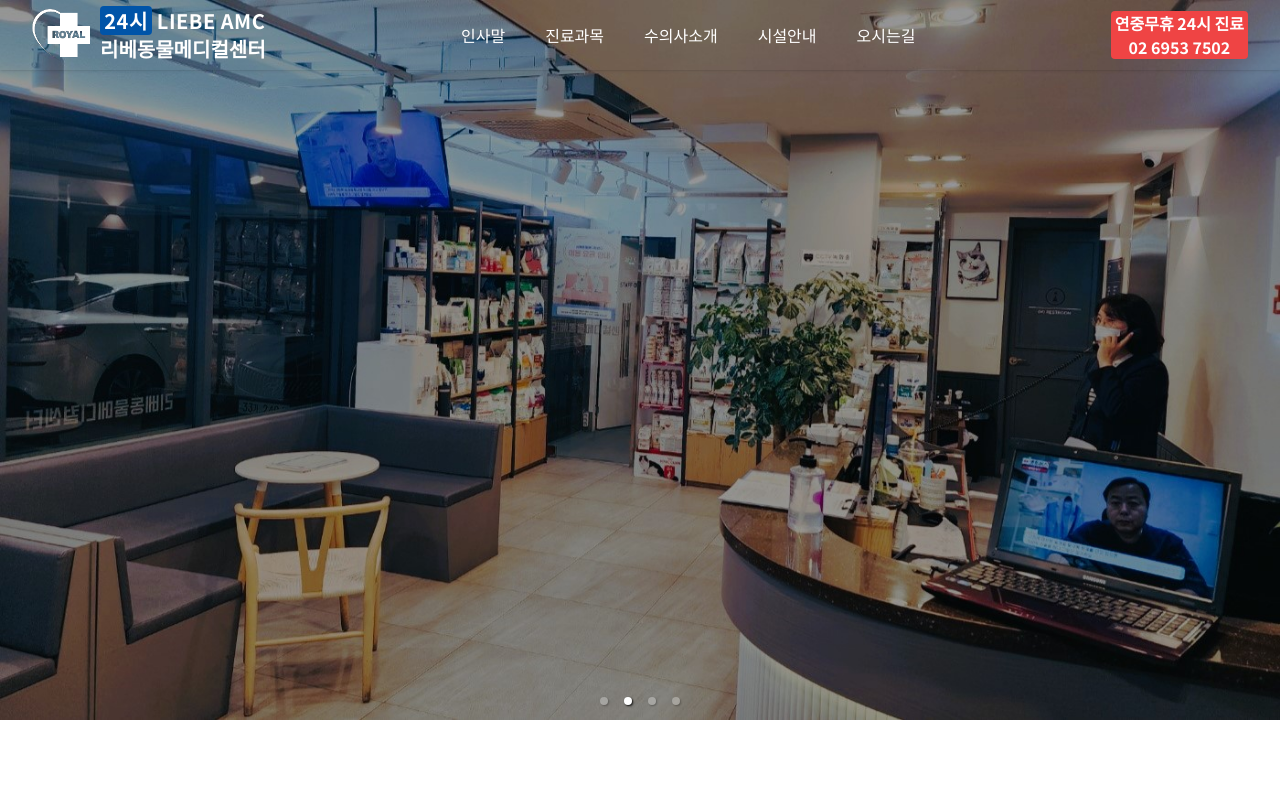
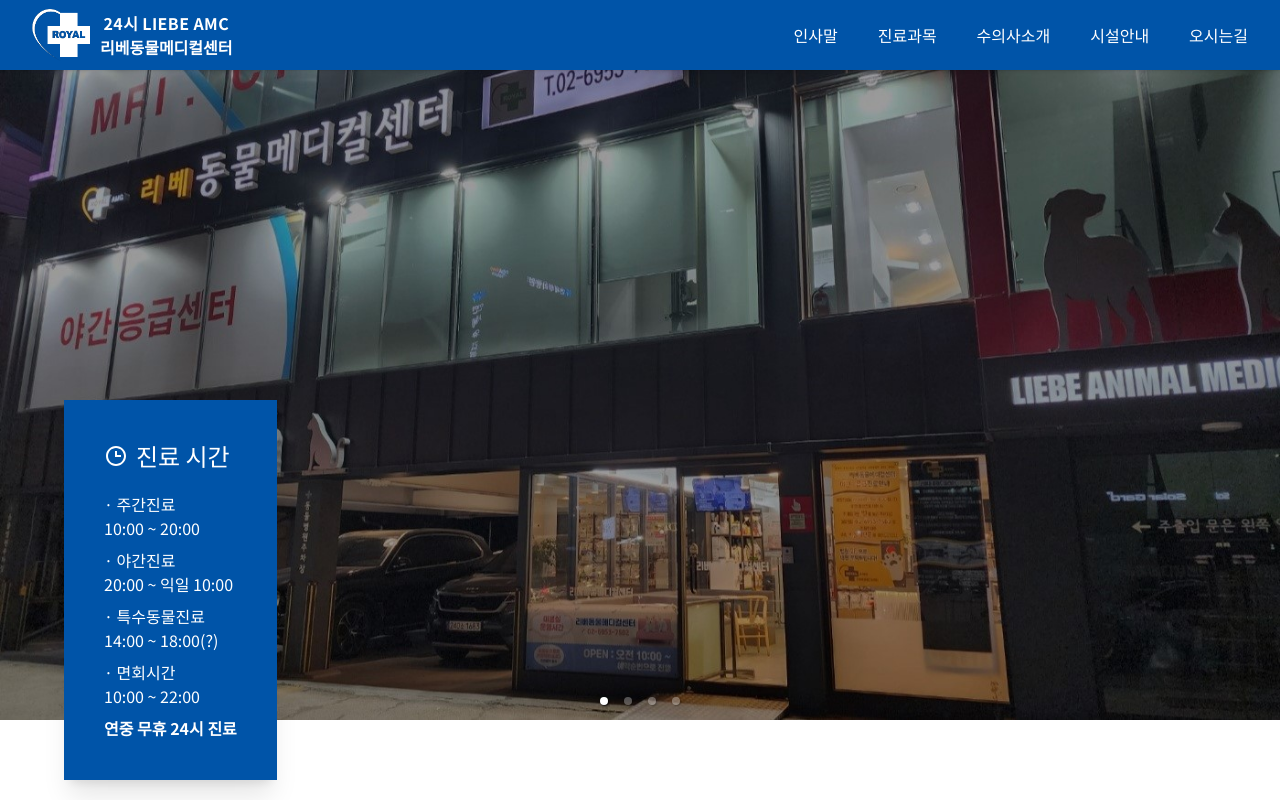
Before and after one commit to howooking/liebe-web, a Next.js app: page / in a window 1280 px wide. Shown: the top 800 px of the page. Built offline with nearby package versions, Linux system fonts and the light colour scheme.

Commit message:
section_hero.2
time info

```diff
--- a/package.json
+++ b/package.json
@@ -22,6 +22,7 @@
     "postcss": "8.4.23",
     "react": "18.2.0",
     "react-dom": "18.2.0",
+    "react-icons": "^4.8.0",
     "react-responsive-carousel": "^3.2.23",
     "tailwind-merge": "^1.12.0",
     "tailwindcss": "3.3.2",
--- a/src/app/layout.tsx
+++ b/src/app/layout.tsx
@@ -23,7 +23,6 @@
       <body className={notoSansKR.className}>
         <Navbar />
         {children}
-        <Footer />
       </body>
     </html>
   );
--- a/src/app/page.tsx
+++ b/src/app/page.tsx
@@ -1,19 +1,19 @@
-import Carousel from '@/sections/carousel';
 import Salute from '@/sections/salute';
 import Subjects from '@/sections/subjects';
 import Staff from '@/sections/staff';
 import Facility from '@/sections/facility';
-import Map from '@/sections/map';
+import MapAndFooter from '@/sections/mapAndFooter';
+import Hero from '@/sections/hero';
 
 export default function Home() {
   return (
     <main>
-      <Carousel />
+      <Hero />
       <Salute />
       <Subjects />
       <Staff />
       <Facility />
-      <Map />
+      <MapAndFooter />
     </main>
   );
 }
--- a/src/components/footer.tsx
+++ b/src/components/footer.tsx
@@ -1,9 +1,15 @@
-// 마지막에 snap으로 인해서 강제로 바로 위 섹션으로 보임
-// 바로 위 섹션하고 합쳐야할듯
+import Image from 'next/image';
+import Container from './container';
+
 export default function Footer() {
   return (
-    <div className="bg-transparent w-full h-[50px] shadow text-center">
-      Footer
+    <div className="bg-slate-800">
+      <Container>
+        <div className="flex items-center gap-2">
+          <Image src="/logo.png" alt="logo" width={60} height={60} />
+          <h2 className="text-white font-bold">리베동물메디컬센터</h2>
+        </div>
+      </Container>
     </div>
   );
 }
--- a/src/components/navbar.tsx
+++ b/src/components/navbar.tsx
@@ -29,15 +29,17 @@
 
 export default function Navbar() {
   const [navbarStyle, setNavbarStyle] = useState('transparent');
+  const [isScrolled, setIsScrolled] = useState(false);
 
   useEffect(() => {
     const handleScroll = () => {
       if (window.scrollY > 50) {
-        setNavbarStyle('#222');
+        setIsScrolled(true);
       } else {
-        setNavbarStyle('transparent');
+        setIsScrolled(false);
       }
     };
+
     window.addEventListener('scroll', handleScroll);
     return () => {
       window.removeEventListener('scroll', handleScroll);
@@ -46,22 +48,17 @@
 
   return (
     <header
-      className="fixed w-full h-[70px] shadow z-50 flex items-center"
-      style={{
-        backgroundColor: navbarStyle,
-        transition: 'background-color 500ms ease',
-      }}
+      className={`fixed w-full h-[70px] select-none shadow z-50 flex items-center hover:bg-accent transition-colors duration-300 ${
+        isScrolled ? 'bg-accent' : 'transparent'
+      }`}
     >
       <Container>
         <div className="flex justify-between items-center">
           {/* 로고 */}
-          <a className="flex items-center gap-2" href="/#carousel">
+          <a className="flex items-center gap-2" href="/#hero">
             <Image src="/logo.png" alt="logo" width={60} height={60} />
-            <div className="flex flex-col text-xl font-bold items-center">
-              <h2 className="text-white tracking-wide">
-                <span className="bg-accent px-1 rounded-sm">24시</span> LIEBE
-                AMC
-              </h2>
+            <div className="flex flex-col font-bold items-center">
+              <h2 className="text-white tracking-wide">24시 LIEBE AMC</h2>
               <h1 className="text-white">리베동물메디컬센터</h1>
             </div>
           </a>
@@ -73,7 +70,7 @@
                 <li key={item.label}>
                   <a
                     href={item.href}
-                    className="hover:text-accent hover:font-bold transition duration-200"
+                    className="hover:font-bold transition duration-200"
                   >
                     {item.label}
                   </a>
@@ -83,10 +80,10 @@
           </nav>
 
           {/* 시간 & 전화 */}
-          <div className="text-white font-bold flex flex-col items-center bg-red-500 px-1 rounded-sm">
+          {/* <div className="text-white flex flex-col items-center bg-red-500 px-1 rounded-sm">
             <h3>연중무휴 24시 진료</h3>
             <h3>02 6953 7502 </h3>
-          </div>
+          </div> */}
         </div>
       </Container>
     </header>
--- a/src/components/swiper.tsx
+++ b/src/components/swiper.tsx
@@ -11,7 +11,7 @@
     <Carousel
       autoPlay
       infiniteLoop
-      interval={4000}
+      interval={7000}
       autoFocus
       useKeyboardArrows
       transitionTime={1000}
--- /dev/null
+++ b/src/components/timeInfo.tsx
@@ -0,0 +1,33 @@
+import { BiTime } from 'react-icons/bi';
+
+export default function TimeInfo() {
+  return (
+    <div className="bg-accent absolute top-[50%] left-[5%] p-10 text-white shadow-xl">
+      <div className="flex items-center gap-2 text-2xl pb-5">
+        <BiTime />
+        <h2>진료 시간</h2>
+      </div>
+      <ul className="flex flex-col gap-2">
+        <li>
+          <h4>· 주간진료</h4>
+          <p>10:00 ~ 20:00</p>
+        </li>
+        <li>
+          <h4>· 야간진료</h4>
+          <p>20:00 ~ 익일 10:00</p>
+        </li>
+        <li>
+          <h4>· 특수동물진료</h4>
+          <p>14:00 ~ 18:00(?)</p>
+        </li>
+        <li>
+          <h4>· 면회시간</h4>
+          <p>10:00 ~ 22:00</p>
+        </li>
+        <li>
+          <h4 className="font-bold">연중 무휴 24시 진료</h4>
+        </li>
+      </ul>
+    </div>
+  );
+}
--- a/src/sections/carousel.tsx
+++ /dev/null
@@ -1,9 +0,0 @@
-import Swiper from '@/components/swiper';
-
-export default function Carousel() {
-  return (
-    <section className="h-screen overflow-hidden" id="carousel">
-      <Swiper />
-    </section>
-  );
-}
--- /dev/null
+++ b/src/sections/hero.tsx
@@ -0,0 +1,11 @@
+import Swiper from '@/components/swiper';
+import TimeInfo from '@/components/timeInfo';
+
+export default function Hero() {
+  return (
+    <section className="h-screen overflow-hidden relative" id="hero">
+      <Swiper />
+      <TimeInfo />
+    </section>
+  );
+}
--- a/src/sections/map.tsx
+++ /dev/null
@@ -1,7 +0,0 @@
-export default function Map() {
-  return (
-    <section className="h-section bg-amber-200" id="map">
-      Map
-    </section>
-  );
-}
--- /dev/null
+++ b/src/sections/mapAndFooter.tsx
@@ -0,0 +1,10 @@
+import Footer from '@/components/footer';
+
+export default function MapAndFooter() {
+  return (
+    <section className="h-section bg-amber-200 flex flex-col" id="map">
+      <div className="flex-1">map</div>
+      <Footer />
+    </section>
+  );
+}
```
Also changed, not shown: 1 other file (tests, documents, lock files or other folders).
